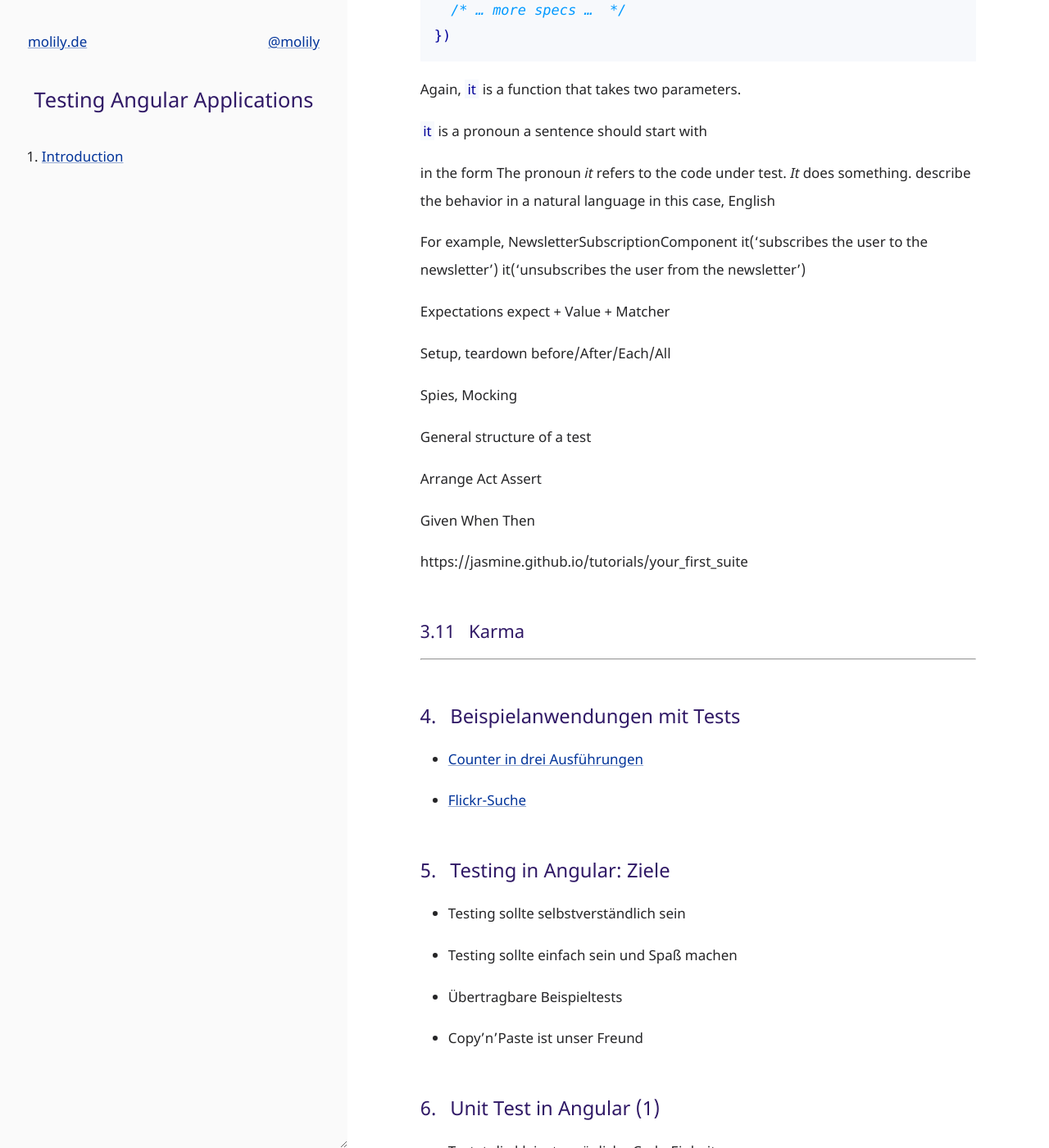
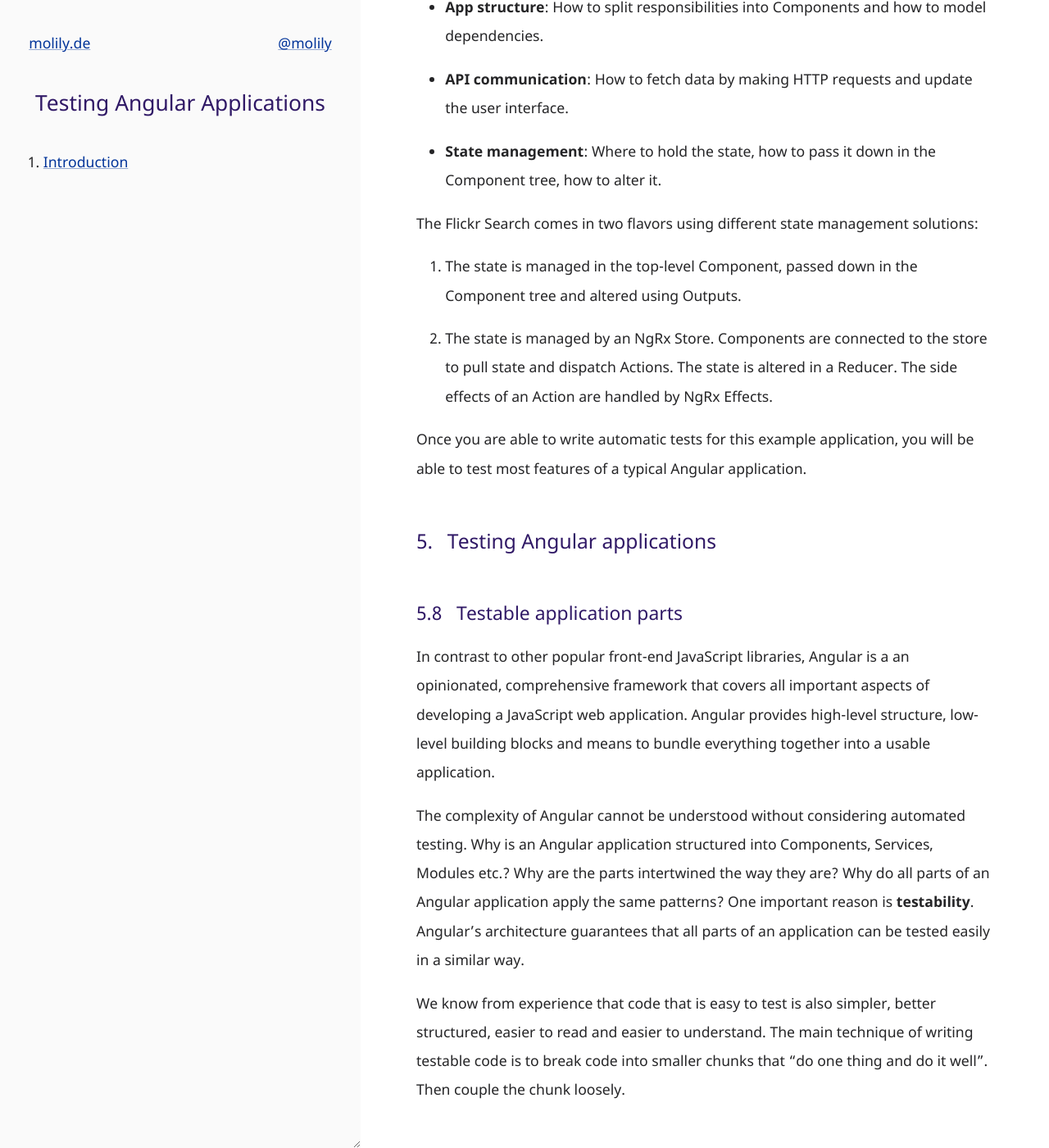
Before and after one commit to molily/molily.de, a Jekyll site: the page built from _posts/2019-02-03-testing-angular-applications.md, in a window 1280 px wide and 1400 px high, scrolled down 17906 px. Shown: the whole window at 82% size. Built offline with Jekyll 4.4.1, drawn with Linux system fonts in a browser that asks for light colours; some of the changed text lies outside the part shown.

Commit message:
Booky shmooky

````diff
--- a/_posts/2019-02-03-testing-angular-applications.md
+++ b/_posts/2019-02-03-testing-angular-applications.md
@@ -72,6 +72,14 @@
 
 This is meant to encourage you. Getting started with testing is hard, but it gets easier and easier with more practice. The goal of this guide is to empower you to write tests on a daily basis that cover the important features of your Angular application.
 
+## Terminology
+
+Before we dive in, a quick note regarding the technical terms. Some words have a special meaning in the context of Angular. In the broader JavaScript context, they have plenty other meanings. This guide tries to distinguish between these meanings by using a different case.
+
+When referring to core Angular concepts, this guide uses **upper case**: *Module, Component, Service, Input, Output, Directive, Pipe* etc.
+
+When using these terms in the common sense, this guide uses **lower case**: *module, component, service, input, output* etc.
+
 ## Testing principles
 
 There is a gap between practical introductions – how to test a feature at all – and essential discussions on the core concepts – what does testing achieve, which type of tests are beneficial etc. Before we dive into the practical tutorial, we need to reflect on a few basics about testing.
@@ -80,19 +88,25 @@
 
 When you are writing tests, you need to keep in mind what the goals of testing are. You need to judge whether a test is valuable with regard to these goals.
 
-This guide cannot not explain all potential benefits of automated testing. Let us look at three that are useful to judge a test:
-
-- **Testing formalizes and documents the requirements.** A test suite is a formal, human- and machine-readable description of how the code should behave. It helps fellow developers to understand the requirements the original developers had to implement and the problems they had to deal with.
-
-  A test is valuable if it clearly describes how the implementation code should behave. The test uses a proper language to talk to developers and convey the requirements. The test lists known cases the implementation has to deal with.
+Automated testing has several technical, economical and organizational benefits. Let us look pick a few that are useful to judge a test:
+
+- **Testing saves time and money.** Testing tries to nip software problems in a bud. Tests prevent bugs before they cause real damage, when they are still manageable and under control.
+
+  Of course, quality assurance takes time and costs money itself. But it takes less time and is cheaper then letting the bugs slip through into the software release. When a faulty application ships to the customer, when users run into a bug, when data is lost or corrupted, your whole business might be at stake. After an incident, it is expensive to analyse and fix the bug in order to regain the user’s trust.
+
+  **A valuable test is cost-effective.** The test prevents bugs that could ultimately render the application unusable. The test is cheap to write compared to the potential damage is prevents.
+
+- **Testing formalizes and documents the requirements.** A test suite is a formal, human- and machine-readable description of how the code should behave. It helps fellow developers to understand the requirements the original developers had to implement and the challenges they had to deal with.
+
+  **A valuable test clearly describes how the implementation code should behave.** The test uses a proper language to talk to developers and convey the requirements. The test lists known cases the implementation has to deal with.
 
 - **Testing ensures that the code implements the requirements and does not exhibit bugs.** Testing taps every part of the code in order to find flaws.
 
-  A test is valuable if it covers the most important scenarios, both correct and incorrect input, expected cases as well as exceptional cases.
+  **A valuable test covers the important scenarios** – both correct and incorrect input, expected cases as well as exceptional cases.
 
 - **Testing makes change safe by preventing regressions.** Tests not only verify that the current implementation meets the requirements. They also verify that the code still works as expected after changes. With proper automated tests in place, accidentally breakage is less likely. Implementing new features and code refactoring is safer.
 
-  A test is valuable if it fails when essential code is changed or deleted. Design the test to fail if dependent behavior is changed. It should still pass if unrelated code is changed.
+  **A valuable test fails when essential code is changed or deleted.** Design the test to fail if dependent behavior is changed. It should still pass if unrelated code is changed.
 
 ### What testing can achieve
 
@@ -139,7 +153,7 @@
 
 Writing automated tests should be easy and fun for your team members. Remove any obstacles that make testing difficult or inefficient.
 
-#### Right amount of testing
+#### The right amount of testing
 
 A fierce debate revolves around the right amount of testing. Too little testing is a problem: Features are not properly specified, bugs go unnoticed, regressions happen. But too much testing consumes development time, yields no additional profit and slows down development in the long run.
 
@@ -161,8 +175,7 @@
 
 #### End-to-end tests
 
-
-Some tests have a *high-level, bird’s-eye view* on the application. They try to replicate a user interacting with the application: Navigating to an address, reading text, clicking on a link or button, filling out a form, moving the mouse or typing on the keyboard. They make expectations about what the user sees and reads in their browser.
+Some tests have a *high-level, bird’s-eye view* on the application. They try to replicate a user interacting with the application: Navigating to an address, reading text, clicking on a link or button, filling out a form, moving the mouse or typing on the keyboard. They make expectations about what the user sees and reads in the browser.
 
 From the user’s perspective, it does not matter that your application is implemented in Angular. Technical details like the inner structure of your code are not relevant. There is no distinction between front-end and back-end, between parts of your code. The full experience is tested.
 
@@ -344,15 +357,74 @@
 
 ## Testing in Angular
 
+### Example applications
+
+In this guide, we will explore the different aspects of testing Angular applications by looking at two examples.
+
+#### The counter Component
+
+* [Counter Component: Source code](https://github.com/9elements/angular-workshop)
+* [Counter Component: Run the app](https://9elements.github.io/angular-workshop/)
+
+<p style="position: relative; margin-left: auto; margin-right: auto; max-width: 1000px; height: 0; padding-top: 56.25%;">
+<iframe src="https://9elements.github.io/angular-workshop/" style="position: absolute; top: 0; left: 0; width: 100%; height: 100%; border: 1px solid white"></iframe>
+</p>
+
+The counter is a reusable Component that allows to increase, decrease and reset a number using buttons and input fields.
+
+For advanced Angular developers, this might look trivial. That is intentional. This guide assumes that you know Angular basics and that you are able to build a counter Component, but still struggle testing the ins and outs.
+
+The goals of this example are:
+
+- **Simplicity**: Quickly grasp what the Component is supposed to do.
+- **Covering core Angular features**: Reusable Components with state, Inputs, Outputs, templates, event handling.
+- **Scalability**: Starting point for more complex application architectures.
+
+The counter comes in three flavors with different state management solutions:
+
+1. An independent, self-sufficient counter Component that holds its own state.
+2. A counter that is connected to a Service using dependency injection. The counter shares its state with other counters. It changes the state by calling Service methods.
+3. A counter that is connected to a central NgRx Store and changes the state indirectly by dispatching NgRx Actions. NgRx is a state management library we will introduce later.
+
+As trivial this example might seem from an implementation perspective, it already offers valuable challenges from a testing perspective.
+
+#### The Flickr photo search
+
+* [Flickr search: Source code](https://github.com/9elements/angular-flickr-search)
+* [Flickr search: Run the app](https://9elements.github.io/angular-flickr-search/)
+
+<p style="position: relative; margin-left: auto; margin-right: auto; max-width: 1000px; height: 0; padding-top: 56.25%;">
+<iframe src="https://9elements.github.io/angular-flickr-search/" style="position: absolute; top: 0; left: 0; width: 100%; height: 100%; border: 1px solid white"></iframe>
+</p>
+
+This app that allows to search public photos on Flickr, the popular photo hosting site. First, the user enters a search term and starts the search. The Flickr search API is queried. Second, a list of search results with thumbnails is rendered. Third, the user might select a search result to see the photo details.
+
+This application is straightforward and relatively simple to implement. Still it raises important questions:
+
+- **App structure**: How to split responsibilities into Components and how to model dependencies.
+- **API communication**: How to fetch data by making HTTP requests and update the user interface.
+- **State management**: Where to hold the state, how to pass it down in the Component tree, how to alter it.
+
+The Flickr Search comes in two flavors using different state management solutions:
+
+1. The state is managed in the top-level Component, passed down in the Component tree and altered using Outputs.
+2. The state is managed by an NgRx Store. Components are connected to the store to pull state and dispatch Actions. The state is altered in a Reducer. The side effects of an Action are handled by NgRx Effects.
+
+Once you are able to write automatic tests for this example application, you will be able to test most features of a typical Angular application.
+
+## Testing Angular applications
+
+### Testable application parts
+
+In contrast to other popular front-end JavaScript libraries, Angular is a an opinionated, comprehensive framework that covers all important aspects of developing a JavaScript web application. Angular provides high-level structure, low-level building blocks and means to bundle everything together into a usable application.
+
+The complexity of Angular cannot be understood without considering automated testing. Why is an Angular application structured into Components, Services, Modules etc.? Why are the parts intertwined the way they are? Why do all parts of an Angular application apply the same patterns? One important reason is **testability**. Angular’s architecture guarantees that all parts of an application can be tested easily in a similar way.
+
+We know from experience that code that is easy to test is also simpler, better structured, easier to read and easier to understand. The main technique of writing testable code is to break code into smaller chunks that “do one thing and do it well”. Then couple the chunk loosely.
+
 ### Dependency injection and mock objects
 
-In contrast to other popular front-end JavaScript libraries, Angular is a an opinionated, comprehensive framework that tries to cover all important aspects of developing a JavaScript web application. Angular provides high-level application structure, low-level modularity and means to bundle everything together into a usable application.
-
-The complexity of Angular cannot be understood without considering automated testing. Why is an Angular application structured into Components, Services, Modules etc.? Why are the parts intertwined the way they are? Why do all parts of an Angular application play by the same rules and apply the same patterns? One important reason is testability. Angular’s architecture guarantees that all parts of an application can be tested easily in a similar way.
-
-We know from experience that code that is easy to test is also simpler, better structured, easier to read and easier to understand. The main technique of writing testable code is to break code into smaller chunks that “do one thing and do it well”. Then couple the chunk loosely.
-
-That is why **dependency injection** and the underlying **inversion of control** are major design patterns in Angular. Instead of creating a dependency itself, an application part merely declares the dependency. The tedious task of creating and providing the dependency is delegated to an *injector* that sits on top.
+A major design pattern for loose coupling is **dependency injection** and the underlying **inversion of control**. Instead of creating a dependency itself, an application part merely declares the dependency. The tedious task of creating and providing the dependency is delegated to an *injector* that sits on top.
 
 This division of work decouples an application part from its dependencies: One part does not need to know how to set up a dependency, let alone the dependency’s dependencies and so forth.
 
@@ -386,15 +458,21 @@
 This guide values strong conventions and introduces simple helper functions that follow essential testing conventions. Again, your mileage may vary. You should adapt these tools to your needs or build higher-level testing helpers.
 
 
-### Jasmine
+### Jasmine test suites
 
 Angular ships with two tools that enable you to write and execute unit and integration tests: Karma and Jasmine.
 
-Jasmine is a testing framework consisting basically of three parts. First, a library with classes and functions to construct tests. Second, the ability to execute these tests. Third, the ability to output test reports in different formats.
-
-This guide cannot provide a full introduction to Jasmine,
-
-If you are new to Jasmine, I recommend reading the [official Jasmine tutorial](https://jasmine.github.io/tutorials/your_first_suite). Still, let us recap Jasmine’s basic structure and terminology.
+Jasmine is a testing framework consisting basically of three parts:
+
+1. A library with classes and functions for constructing tests.
+2. A test execution engine.
+3. A reporting engine that outputs test results in different formats.
+
+If you are new to Jasmine, I recommend reading the [official Jasmine tutorial](https://jasmine.github.io/tutorials/your_first_suite).
+
+This guide does not provide a full introduction to Jasmine, but let us recap Jasmine’s basic structure and terminology that will be used throughout this guide.
+
+#### Creating a Jasmine suite
 
 In terms of Jasmine, a test consists of one or more *suites*. A suite is declared with a `describe` block:
 
@@ -404,11 +482,13 @@
 })
 ```
 
-Each suite *describes* a piece of code, the *code under test*. That is why the block is called `describe`.
-
-`describe` is a function that takes two parameters. The first parameter is a string with a human-readable name. Typically, it should contain the name of the class or function under test. For example, `describe('NewsletterSubscriptionComponent', /* … */)` if the suite is testing the `NewsletterSubscriptionComponent` class. The second parameter is a function containing the suite definition.
-
-Each suit consists of one of more *specs* (short for *specifications*). A spec is declared with an `it` block:
+Each suite *describes* a piece of code, the *code under test*.
+
+`describe` is a function that takes two parameters. The first parameter is a string with a human-readable name. Typically, contains the name of the class or function under test. For example, `describe('CounterComponent', /* … */)` if the suite is testing the `CounterComponent` class. The second parameter is a function containing the suite definition.
+
+#### Specifications
+
+Each suit consists of one of more *specifications*, or shorter, *specs*. A spec is declared with an `it` block:
 
 ```typescript
 describe('Suite description', () => {
@@ -419,170 +499,69 @@
 })
 ```
 
-Again, `it` is a function that takes two parameters.
-
-`it` is a pronoun a sentence should start with
-
-in the form
-The pronoun *it* refers to the code under test. *It* does something.
-describe the behavior in a natural language
-in this case, English
-
-For example,
-NewsletterSubscriptionComponent
-it('subscribes the user to the newsletter')
-it('unsubscribes the user from the newsletter')
-
-
-Expectations
+Again, `it` is a function that takes two parameters. The first parameter is a string with a human-readable spec description. The second parameter is a function containing the spec code.
+
+The pronoun `it` refers to the code under test. `it` should be the subject of a human-readable sentence that asserts the behavior of the code under test. The actual spec code then prove this assertion. This style of writing specs originates from the concept of Behavior-Driven Development (BDD).
+
+One goal of BDD is to describe the code behavior in a natural language – in this case, English. Every stakeholder should be able to understand what the code is supposed to do, just by reading the `it` sentences. Team members without JavaScript knowledge should be able to add more requirements by forming `it does something` sentences.
+
+Ask yourself, what does the code under test do? For example, in case of a `CounterComponent`, *it* increments the counter value. And *it* resets the counter to a specific value. So you could write:
+
+```typescript
+it('increments the count', () => {
+  /* … */
+})
+it('resets the count', () => {
+  /* … */
+})
+```
+
+After `it`, typically a verb follows, like `increments` and `resets` in the example.
+
+Some people prefer to write `it('should increment the count')`, but I see no value in the additional `should`. The nature of a spec is to state what the code under test *should* do. So the word “should” is redundant and just makes the sentence longer. My recommendation is to simply state what the code does.
+
+#### The structure of a test
+
+Inside the `it` block lies the actual testing code. Irrespective of the testing framework, the testing code typically consists of three phases: **Arrange, Act and Assert**.
+
+1. **Arrange** is the preparation and setup phase. For example, the class under test is instantiated. Dependencies are set up. Spies and mocks are created.
+2. **Act** is the phase where interaction with the code under test happens. For example, a method is called or an element in the DOM is clicked.
+3. **Assert** is the phase where the code behavior is checked and verified. For example, the actual output is compared to the expected output.
+
+In BDD, these phases are fundamentally the same. But they are called **Given, When and Then**. These plain English words try to avoid technical jargon and allow a natural way to think of a test’s structure: “*Given* these specific conditions, *when* the user interacts with the application, *then* it behaves in a certain way.”
+
+Let us assume we would like to write the spec `it('resets the count', /* … */)` for the `CounterComponent`. The structure could look like this:
+
+1. Arrange / Given:
+  * Create an instance of `CounterComponent`.
+  * Render the Component into the document.
+2. Act / When:
+  * Find and focus the reset input field.
+  * Enter the text “5”.
+  * Find and click the “Reset” button.
+3. Assert / Then:
+  * Expect that the displayed count now reads “5”.
+
+Structuring specs allows you
+user interaction
+clear expectations
+
+#### Expectations
+
 expect + Value + Matcher
 
+#### Efficient test suites: structure
+
 Setup, teardown
+
 before/After/Each/All
 
-Spies, Mocking
-
-
-General structure of a test
-
-Arrange
-Act
-Assert
-
-Given
-When
-Then
-
-
-https://jasmine.github.io/tutorials/your_first_suite
-
-
+#### Spies, Mocking
 
 ### Karma
-
-
-<hr>
-
-<h2>Beispielanwendungen mit Tests</h2>
-
-<ul>
-  <li><a href="https://github.com/9elements/angular-workshop">Counter in drei Ausführungen</a></li>
-  <li><a href="https://github.com/9elements/angular-flickr-search">Flickr-Suche</a></li>
-</ul>
-
-<h2>Testing in Angular: Ziele</h2>
-
-<ul>
-  <li>Testing sollte selbstverständlich sein</li>
-  <li>Testing sollte einfach sein und Spaß machen</li>
-  <li>Übertragbare Beispieltests</li>
-  <li>Copy’n’Paste ist unser Freund</li>
-</ul>
-
-<h2>Unit Test in Angular (1)</h2>
-
-<ul>
-  <li>Testet die kleinste mögliche Code-Einheit</li>
-  <li>Testet eine Funktion oder Klasse</li>
-  <li>Testet einen Teil der App:<br>Modul, Komponente, Service, Direktive…</li>
-</ul>
-
-<h2>Unit Test in Angular (2)</h2>
-
-<ul>
-  <li>Black-Box-Testing</li>
-  <li>Testet das öffentliche Interface oder die Ausgabe</li>
-  <li>Interna werden nicht angefasst, selbst wenn sie technisch erreichbar sind</li>
-</ul>
-
-<h2>Unit Test in Angular (3)</h2>
-
-<ul>
-  <li>Testet die Einheit möglichst <em>isoliert</em></li>
-  <li>Abhängigkeiten werden durch Mock-Objekte ersetzt</li>
-  <li>Verifizieren des Aufrufs der Abhängigkeiten</li>
-  <li>Keine Nebenwirkungen (Side Effects, z.B. HTTP-Requests)</li>
-</ul>
-
-<h2>Terminologie</h2>
-
-<dl>
-  <dt>Stubs</dt>
-  <dd>Ersatz für eine Abhängigkeit</dd>
-  <dd>Vordefinierte Eigenschaften &amp; Rückgabewerte</dd>
-  <dd>Zustand verifizieren</dd>
-  <dt>Mocks</dt>
-  <dd>Wie Stubs</dd>
-  <dd>Erwartungen gegen den Mock ausführen</dd>
-  <dd>Zustand &amp; Verhalten verifizieren</dd>
-</dl>
-
-<p><small><a href="https://angular-buch.com/">Quelle: Angular-Buch, dpunkt.verlag, 1. Auflage 2017, S. 383</a></small></p>
-
-<h2>Unit Test in Angular (3)</h2>
-
-<ul>
-  <li>Vorteil: Effektiv und gezielt</li>
-  <li>Vorteil: Einfach, nah am Code</li>
-  <li>Nachteil: Sehr technisch, wenig aus User-Sicht</li>
-  <li>Nachteil: Herauslösen aus dem Kontext</li>
-  <li>Nachteil: Mocking-Aufwand</li>
-</ul>
-
-<h2>Unit Test in Angular (4)</h2>
-
-<ul>
-  <li>Testet einen Teil der App<br>(Modul, Komponente, Service, Direktive…)</li>
-  <li><code>*.spec.ts</code></li>
-  <li><a href="https://karma-runner.github.io">Karma Test Runner</a></li>
-  <li><a href="https://jasmine.github.io/">Jasmine</a> für Test Suites und Assertions</li>
-  <li><code>TestBed</code></li>
-</ul>
-
-<h2>Integration Tests</h2>
-
-<ul>
-  <li>Testet mehrere zusammenhängende Einheiten</li>
-  <li>Testet eine Einheit mitsamt Abhängigkeiten / Kindern</li>
-  <li>Meist eine komplexe Einheit auf hoher Ebene</li>
-</ul>
-
-<h2>Integration Test in Angular</h2>
-
-<ul>
-  <li>Testet einen Teil der App auf hoher Ebene</li>
-  <li>Modul</li>
-  <li>Komponente mit Kindern</li>
-  <li>Service mit anderen Services</li>
-</ul>
-
-<h2>Integration Test in Angular</h2>
-
-<ul>
-  <li>Zusammenhängendes wird nicht künstlich getrennt</li>
-  <li>Komplexer, immer noch nah am Code</li>
-  <li>Mehr aus User-Sicht</li>
-  <li>Nebenwirkungen schwer zu vermeiden</li>
-</ul>
-
-<h2>End-to-End Tests</h2>
-
-<ul>
-  <li>Testet die gesamte App aus User-Sicht</li>
-  <li>User ↔ Frontend ↔ Backend ↔ DB</li>
-  <li>Implementierungsdetails sind irrelevant</li>
-</ul>
-
-<h2>End-to-End Test in Angular</h2>
-
-<ul>
-  <li>Startet einen Browser, navigiert zur App</li>
-  <li>Simuliert Eingaben, z.B. Klicks auf Links</li>
-  <li>Operiert nicht auf Code-Ebene</li>
-  <li>Schaut nur die HTML-Ausgabe an</li>
-</ul>
-
-<h2>Unit Test ausführlich</h2>
+### Testing Components
+
+Writing a unit test for a Component
 
 <ul>
   <li>Wir erstellen einen <a href="https://github.com/9elements/angular-workshop/blob/master/src/app/independent-counter/independent-counter.component.ts">Counter</a></li>
--- a/css/book.scss
+++ b/css/book.scss
@@ -53,7 +53,7 @@
 
 html {
   // Slightly larger font size than the default
-  font-size: 1.06rem;
+  font-size: 1.1rem;
 
   @include dark-scheme {
     background-color: $medium-background-color-inverted;
````
